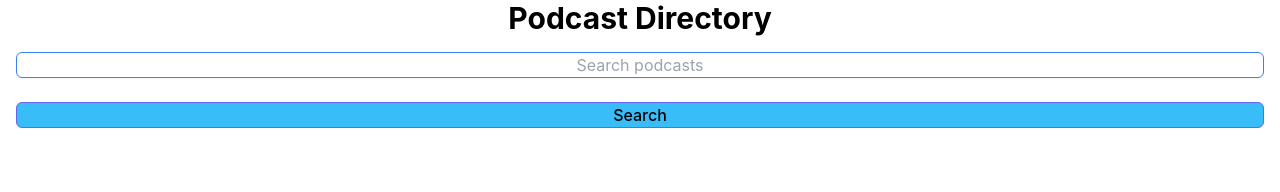
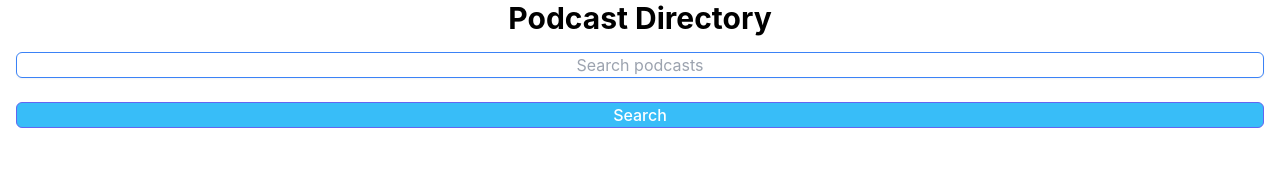
Before and after one commit to robivr/podcast_directory_client, a React (Vite) app: page / in a window 1280 px wide. Shown: the top 192 px of the page. Built offline with nearby package versions, Linux system fonts and the light colour scheme.

Commit message:
SearchView styling

```diff
--- a/src/components/SearchView/SearchView.tsx
+++ b/src/components/SearchView/SearchView.tsx
@@ -95,7 +95,7 @@ const SearchView = ({ siteConfig }: any) => {
         <br />
         <button
           onClick={handleSearch}
-          className="w-full font-medium bg-sky-400 border-solid border border-indigo-500 rounded-md"
+          className="w-full font-medium bg-sky-400 border-solid border border-indigo-500 rounded-md text-white"
         >
           Search
         </button>
```
